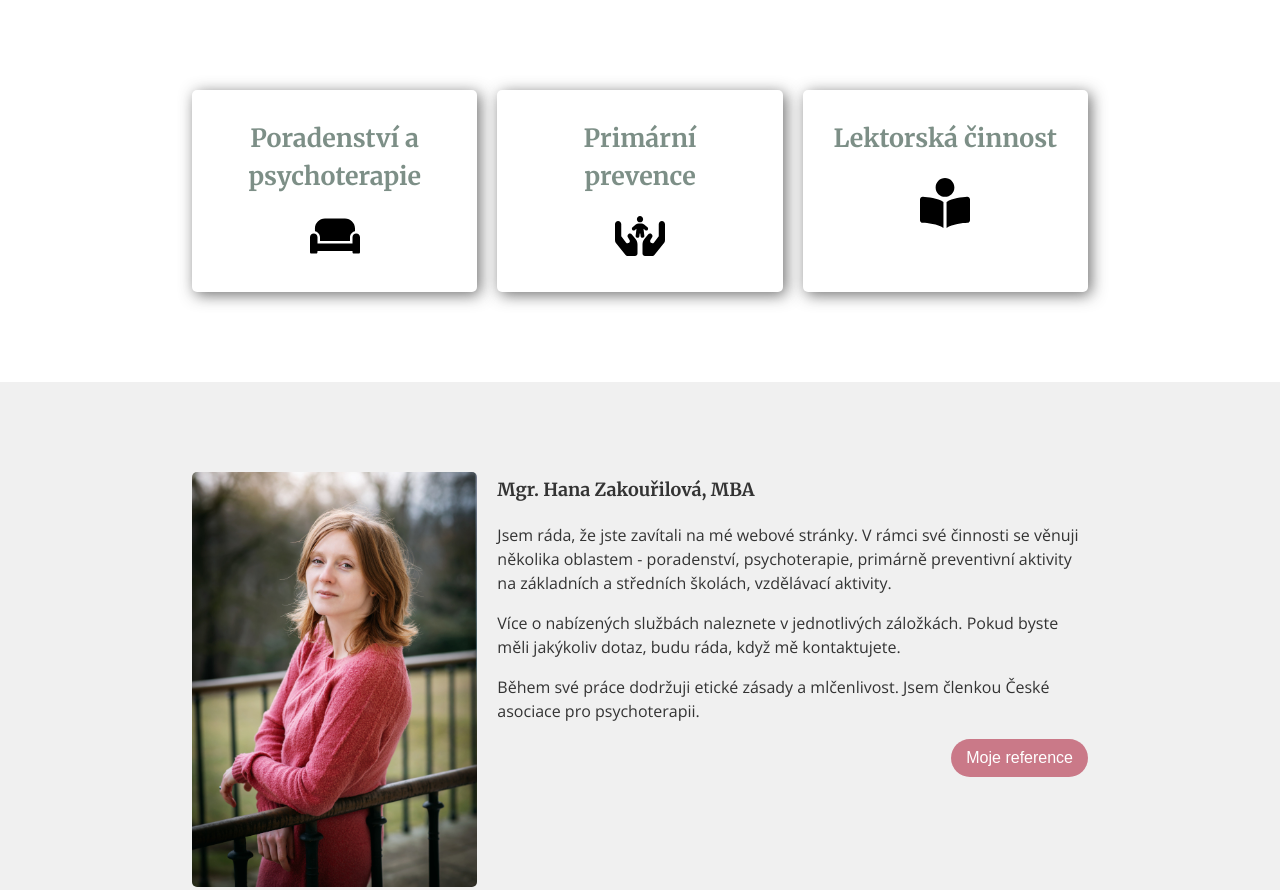
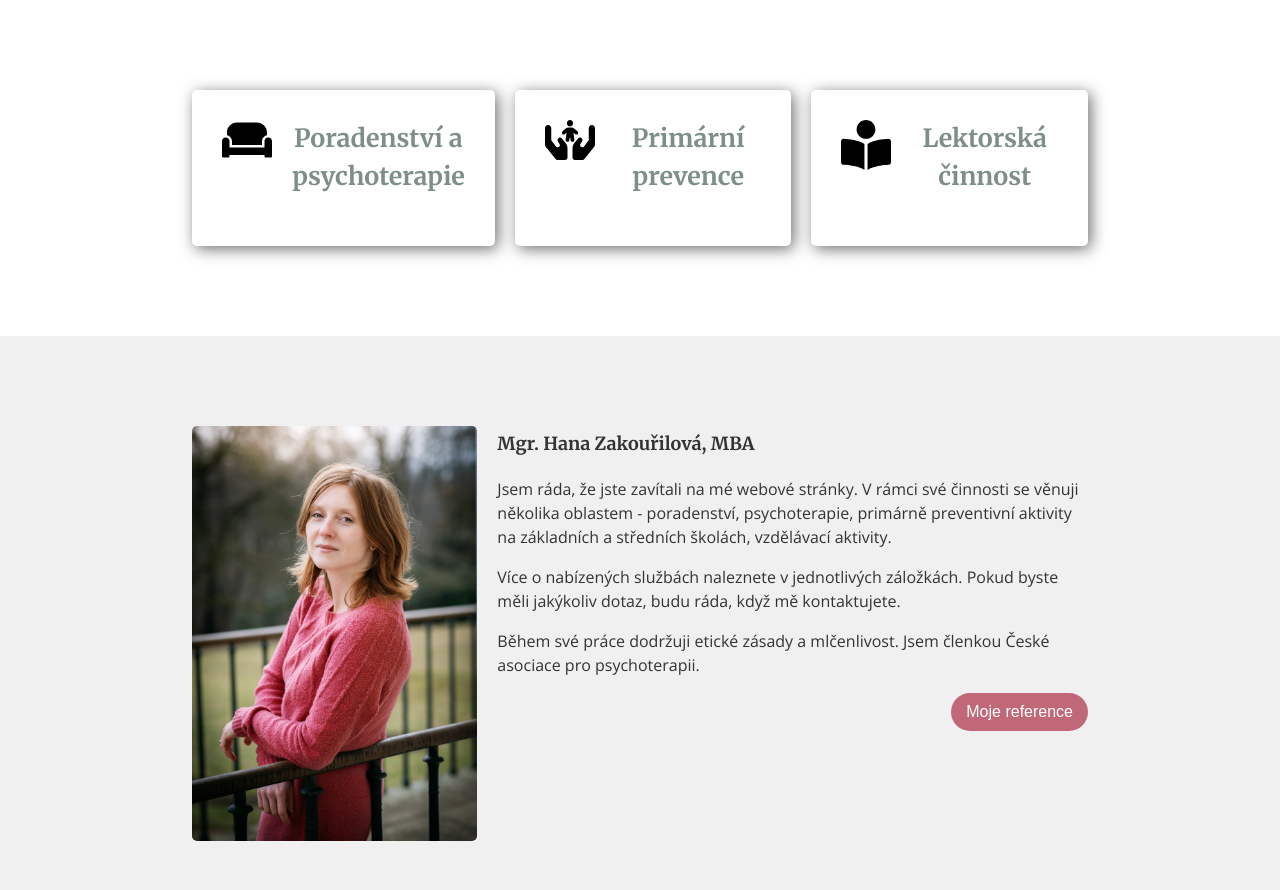
Before and after one commit to KristynaSova/projekt-HZweb, an Eleventy site: page index.html in a window 1280 px wide. Shown: the part 363-1253 px from the top of the page. Built offline with nearby package versions, Linux system fonts and the light colour scheme; Eleventy itself is replaced by a stand-in of ours; files that its build step writes are made by us from their sources.

Commit message:
mobil menu color and boxes alignment

```diff
--- a/references.txt
+++ b/references.txt
@@ -1,3 +1,7 @@
 banner photo
 
 Photo by Gaelle Marcel on Unsplash
+
+Photo by Priscilla Du Preez on Unsplash
+
+Photo by Toa Heftiba on Unsplash
--- a/scss/abstracts/_colors.scss
+++ b/scss/abstracts/_colors.scss
@@ -1,7 +1,7 @@
 
-$c-primary:#CA7988;
+$c-primary:#C16878; //#CA7988
 $button-hover: #B25566;
-$c-secondary: #7d8f87;
+$c-secondary: #7d8f87; //#BFDBCE
 $c-font: hsl(0, 0%, 20%);
 $grey: hsl(0, 0%, 80%);
 $lightgrey:#f0f0f0;
--- a/scss/components/_services-boxes.scss
+++ b/scss/components/_services-boxes.scss
@@ -5,8 +5,10 @@
 
 
 .container {
-    display: block;
+
+
         &__flex{
+
             padding: spacer.$spacer-big * 2 spacer.$spacer / 3;
         }
 
@@ -44,18 +46,8 @@
         }
 
         @media screen and (min-width:640px){
-            &__flex-column{
-                display: flex;
-            }
 
-            &__title{
-                order: 2;
-            }
 
-            &__image{
-                order:1;
-                margin-right: spacer.$spacer-small ;
-            }
 
         }
 
@@ -69,16 +61,22 @@
             }
 
             &__flex-column{
-                display: block;
+                display: flex;
                 width:100%;
                 margin-bottom: 0;
 
              }
 
-             &__image{
 
-                margin-right: 0;
+            &__title{
+                order: 2;
             }
+
+            &__image{
+                order:1;
+                margin-right: spacer.$spacer-small;
+            }
+
 
 
          }
--- a/scss/layout/_menu.scss
+++ b/scss/layout/_menu.scss
@@ -30,7 +30,7 @@
         margin:0;
         padding: 0;
         list-style: none;
-        background-color: colors.$c-secondary;
+        background-color: #A4BDB2; /*colors.$c-secondary; #BFDBCE */
     }
 
 
@@ -40,7 +40,7 @@
         text-decoration: none;
         border-radius: 20px;
         padding: spacer.$spacer-small/2 spacer.$spacer-big/2;
-        color: white;
+        color: colors.$c-font;
 
 
         &:hover,
--- a/scss/style.scss
+++ b/scss/style.scss
@@ -35,7 +35,12 @@ body{
     font-size: 16px;
     color: colors.$c-font;
     margin: 0;
-    line-height: 1.5em;
+    line-height: 1.8em;
+    @media screen and (min-width:640px){
+        line-height: 1.5em;
+
+
+    }
 }
 
 h1, h2, h3{
```
Also changed, not shown: css/style.css, images/foto1.jpg (added), images/foto2.jpg (added), images/foto3.jpg (added), images/foto4.jpg (added), images/foto5.jpg (added), images/foto6.jpg (added), 1 other file.
